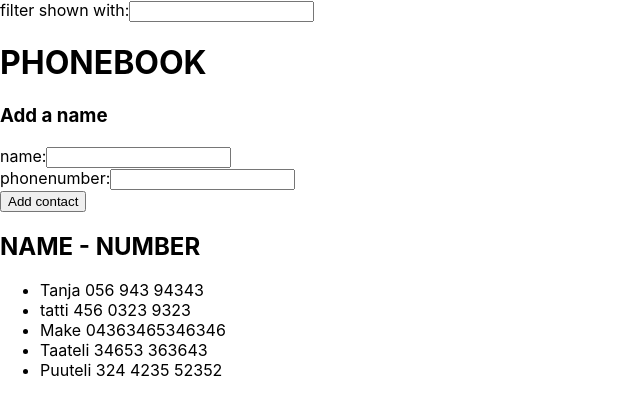
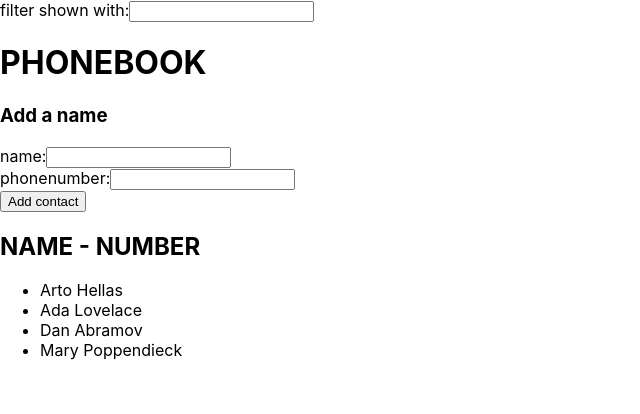
Before and after one commit to TanjaVar/full_stack_mooc_2021, a React (Create React App) app in the folder osa2/puhelinluettelo/: page / in a window 1280 px wide. Shown: the top 414 px of the page, without its empty margins (0-640 px from the left). Built offline with nearby package versions, Linux system fonts and the light colour scheme; data requests are answered from the project's data file.

Commit message:
modify db,json file, modify package-lock.json, modify package.json with new script for starting server, add useEffect on App.js file

```diff
--- /dev/null
+++ b/osa2/puhelinluettelo/db.json
@@ -0,0 +1,24 @@
+{
+    "persons":[
+      {
+        "name": "Arto Hellas",
+        "number": "040-123456",
+        "id": 1
+      },
+      {
+        "name": "Ada Lovelace",
+        "number": "39-44-5323523",
+        "id": 2
+      },
+      {
+        "name": "Dan Abramov",
+        "number": "12-43-234345",
+        "id": 3
+      },
+      {
+        "name": "Mary Poppendieck",
+        "number": "39-23-6423122",
+        "id": 4
+      }
+    ]
+  }
--- a/osa2/puhelinluettelo/src/App.js
+++ b/osa2/puhelinluettelo/src/App.js
@@ -1,35 +1,51 @@
-import React, {useState} from 'react';
+import React, {useState, useEffect} from 'react';
 import ListGenerator from './components/ListGenerator';
 import Filter from './components/Filter';
 import Form from './components/Form';
+import axios from 'axios';
 
 const App = () => {
   //states
   const [filterWith, setFilterWith] = useState('')
-  const [persons, setPersons] = useState([
-    {
-      name: 'Tanja',
-      phonenum: '056 943 94343'
-    },
-    {
-      name: 'tatti',
-      phonenum: '456 0323 9323'
-    },
-    {
-      name: 'Make',
-      phonenum: '04363465346346'
-    },
-    {
-      name: 'Taateli',
-      phonenum: '34653 363643'
-    },
-    {
-      name: 'Puuteli',
-      phonenum: '324 4235 52352'
-    }
-  ]);
   const [newName, setNewName] = useState('');
   const [newPhonenumber, setNewPhonenumber] = useState('');
+  const [persons, setPersons] = useState([])
+
+  //use effect function which gets data from database and loads axios method only first time when component loads
+  useEffect(() => {
+    console.log('effect')
+    axios
+    .get('http://localhost:3001/persons')
+    .then(response => {
+      console.log('promise fulfilled')
+      setPersons(response.data)
+    })
+  }, [])
+  console.log('render', persons.length, 'persons')
+
+  // OLD SOLUTION
+  // const [persons, setPersons] = useState([
+  //   {
+  //     name: 'Tanja',
+  //     phonenum: '056 943 94343'
+  //   },
+  //   {
+  //     name: 'tatti',
+  //     phonenum: '456 0323 9323'
+  //   },
+  //   {
+  //     name: 'Make',
+  //     phonenum: '04363465346346'
+  //   },
+  //   {
+  //     name: 'Taateli',
+  //     phonenum: '34653 363643'
+  //   },
+  //   {
+  //     name: 'Puuteli',
+  //     phonenum: '324 4235 52352'
+  //   }
+  // ]);
 
   // function is called when 'submit' button is pressed on UI
   const addName = (event) => {
```
Also changed, not shown: osa2/puhelinluettelo/package.json (+6 -1 lines), 2 other files (tests, documents, lock files or other folders).
